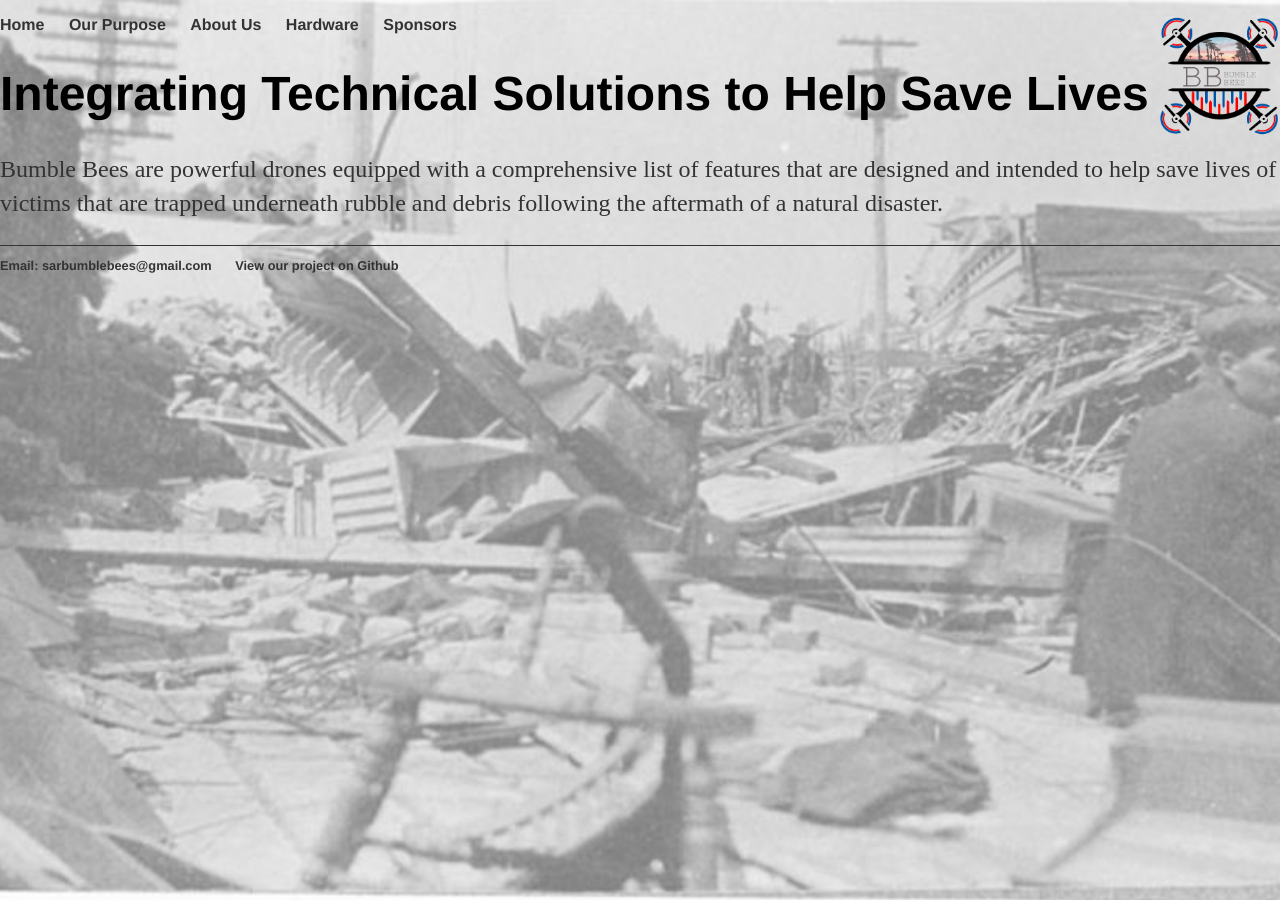
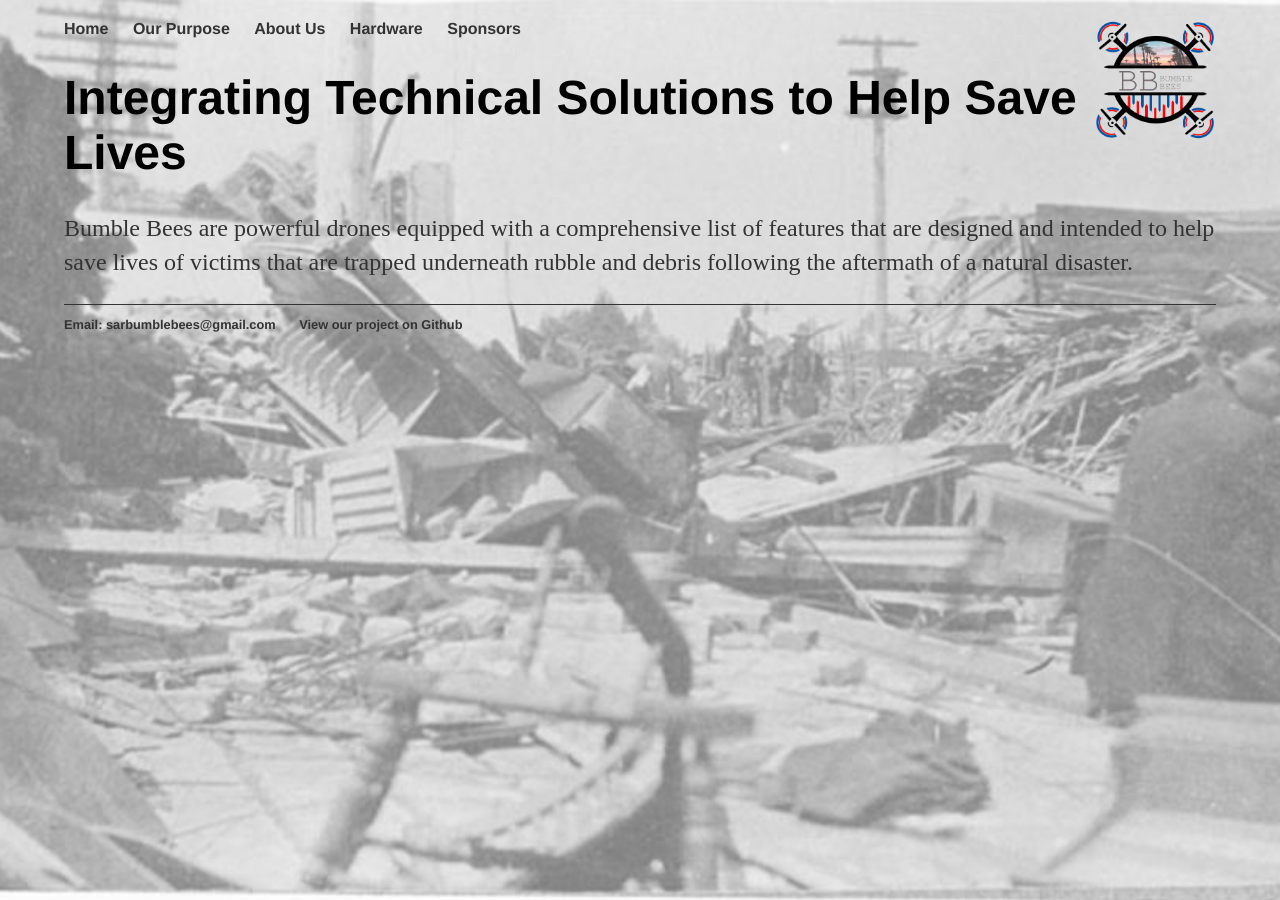
Before and after one commit to ColtonBeery/sarbumblebees, a Jekyll site: the page built from index.html, in a window 1280 px wide. Built offline with Jekyll 4.4.1, drawn with Linux system fonts in a browser that asks for light colours.

Commit message:
Add margins around body

```diff
--- a/css/main.css
+++ b/css/main.css
@@ -1,7 +1,7 @@
 body {
-    margin: 0 auto;
+    margin: 20px auto;
     height: 100%;
-    width: 100%;
+    width: 90%;
 }
 nav ul, footer ul {
     font-family:'Helvetica', 'Arial', 'Sans-Serif';
```
